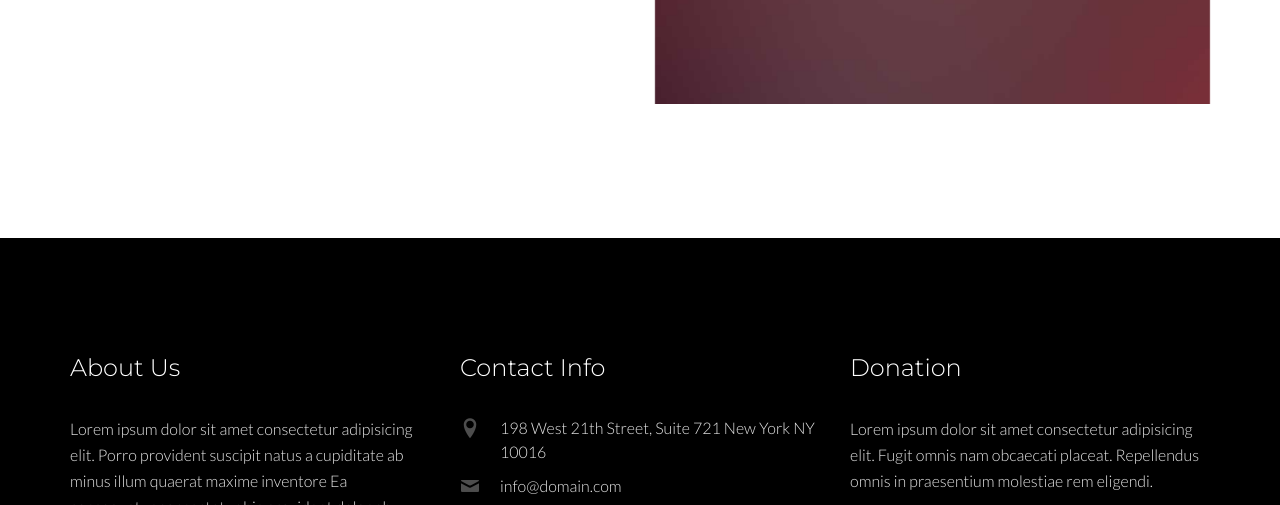
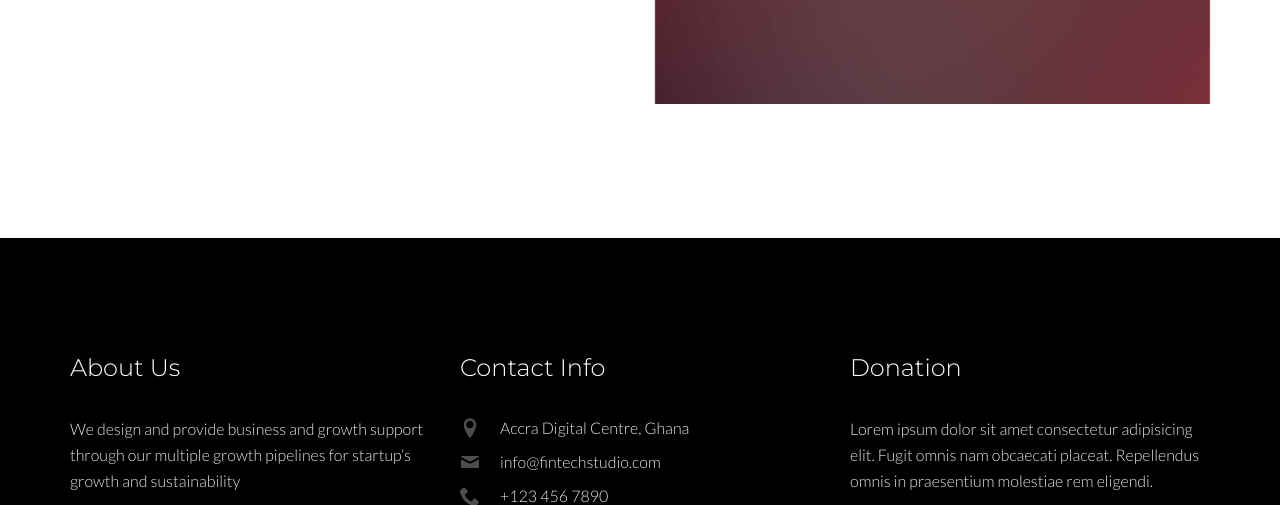
Before and after one commit to Ceasar15/charity, a website: page news.html in a window 1280 px wide. Shown: the part 4865-5370 px from the top of the page. Drawn offline with Linux system fonts and the light colour scheme; files whose address does not match are found by name.

Commit message:
refactor codes

```diff
--- a/news.html
+++ b/news.html
@@ -176,7 +176,7 @@
             <div class="col-md-4 probootstrap-animate">
               <div class="probootstrap-footer-widget">
                 <h3>About Us</h3>
-                <p>Lorem ipsum dolor sit amet consectetur adipisicing elit. Porro provident suscipit natus a cupiditate ab minus illum quaerat maxime inventore Ea consequatur consectetur hic provident dolor ab aliquam eveniet alias</p>
+                <p>We design and provide business and growth support through our multiple growth pipelines for startup’s growth and sustainability</p>
                 <ul class="probootstrap-footer-social">
                   <li><a href="#"><i class="icon-twitter"></i></a></li>
                   <li><a href="#"><i class="icon-facebook"></i></a></li>
@@ -192,8 +192,8 @@
               <div class="probootstrap-footer-widget">
                 <h3>Contact Info</h3>
                 <ul class="probootstrap-contact-info">
-                  <li><i class="icon-location2"></i> <span>198 West 21th Street, Suite 721 New York NY 10016</span></li>
-                  <li><i class="icon-mail"></i><span>info@domain.com</span></li>
+                  <li><i class="icon-location2"></i> <span>Accra Digital Centre, Ghana</span></li>
+                  <li><i class="icon-mail"></i><span>info@fintechstudio.com</span></li>
                   <li><i class="icon-phone2"></i><span>+123 456 7890</span></li>
                 </ul>
 
```
